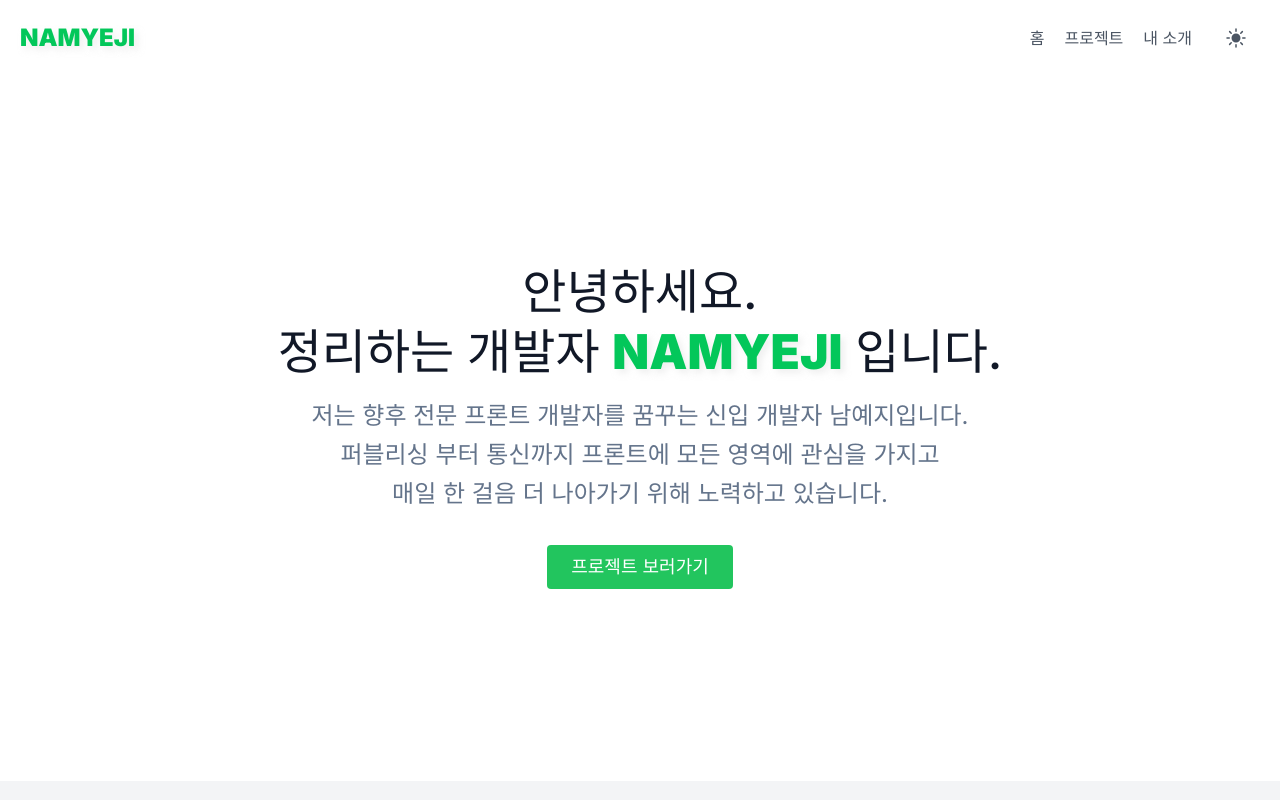
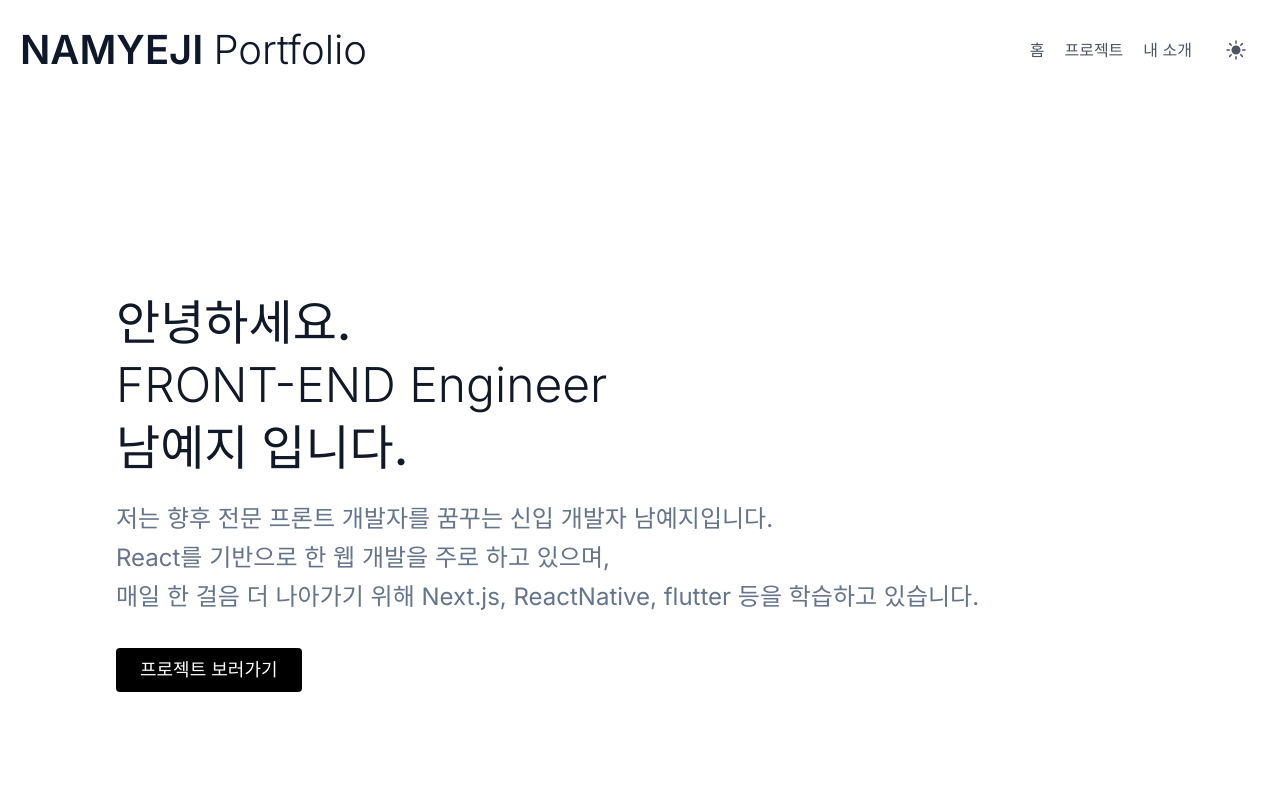
Before and after one commit to namYeJi9q/portfolio, a Next.js app in the folder yeji-portfolio/: page / in a window 1280 px wide. Shown: the top 800 px of the page. Built offline with nearby package versions, Linux system fonts and the light colour scheme.

Commit message:
[fix] color 및 theme 수정

```diff
--- a/yeji-portfolio/src/app/_components/Header.tsx
+++ b/yeji-portfolio/src/app/_components/Header.tsx
@@ -9,40 +9,42 @@ export default function Header() {
                     href={"/"}
                     className="flex title-font font-medium items-center text-gray-900 mb-4 md:mb-0"
                 >
-                    {/* <svg
-                        xmlns="http://www.w3.org/2000/svg"
-                        viewBox="0 0 384 512"
-                        height="12"
-                        width="9"
-                        viewTarget="0 0 384 512"
-                        color="#03c75a"
-                    >
-                        <path d="M21.1 33.9c12.7-4.6 26.9-.7 35.5 9.6L320 359.6V64c0-17.7 14.3-32 32-32s32 14.3 32 32V448c0 13.5-8.4 25.5-21.1 30.1s-26.9 .7-35.5-9.6L64 152.4V448c0 17.7-14.3 32-32 32s-32-14.3-32-32V64C0 50.5 8.4 38.5 21.1 33.9z" />
-                    </svg> */}
-                    <span
+                    <h1
                         style={{
-                            fontWeight: 900,
-                            color: `#03c75a`,
-                            textShadow: "4px 4px 6px rgba(225, 225, 225, 0.5)",
-                            fontSize: "24px",
+                            fontSize: 40,
+                            fontWeight: 600,
+                            // textShadow: "4px 4px 6px rgba(225, 225, 225, 0.5)",
                         }}
                     >
-                        NAMYEJI
-                    </span>{" "}
+                        NAMYEJI{" "}
+                        <span
+                            style={{
+                                fontSize: 40,
+                                fontWeight: 300,
+                                // textShadow:
+                                //     "4px 4px 6px rgba(225, 225, 225, 0.5)",
+                            }}
+                        >
+                            Portfolio
+                        </span>
+                    </h1>
                 </Link>
                 <nav className="md:ml-auto flex flex-wrap items-center text-base justify-center">
-                    <Link href={"/"} className="mr-5 hover:text-gray-900">
+                    <Link
+                        href={"/"}
+                        className="mr-5 hover:text-gray-900 dark:hover:text-gray-100"
+                    >
                         홈
                     </Link>
                     <Link
                         href={"/projects"}
-                        className="mr-5 hover:text-gray-900"
+                        className="mr-5 hover:text-gray-900 dark:hover:text-gray-100"
                     >
                         프로젝트
                     </Link>
                     <Link
                         href={"/about-me"}
-                        className="mr-5 hover:text-gray-900"
+                        className="mr-5 hover:text-gray-900 dark:hover:text-gray-100"
                     >
                         내 소개
                     </Link>
--- a/yeji-portfolio/src/app/about-me/page.tsx
+++ b/yeji-portfolio/src/app/about-me/page.tsx
@@ -2,7 +2,7 @@ import Image from "next/image";
 
 export default function AboutMe() {
     return (
-        <section className="text-gray-600 body-font">
+        <section className="text-gray-500 body-font">
             <div className="container px-5 py-24 mx-auto flex flex-col">
                 <div className="lg:w-4/6 mx-auto">
                     <div className="flex flex-col sm:flex-row mt-10">
@@ -23,13 +23,13 @@ export default function AboutMe() {
                             </div>
                             <div className="flex flex-col items-center text-center justify-center">
                                 <h2 className="font-medium title-font mt-4 text-gray-900 text-lg">
-                                    Phoebe Caulfield
+                                    남예지(FE Engineer)
                                 </h2>
                                 <div className="w-12 h-1 bg-indigo-500 rounded mt-2 mb-4"></div>
                                 <p className="text-base">
                                     앞으로 10년 안에 두각을 나타낼 천재 호소인
                                     <br />
-                                    프론트앤드 개발자
+                                    {"[1년 차]"}
                                 </p>
                             </div>
                         </div>
--- a/yeji-portfolio/src/app/globals.css
+++ b/yeji-portfolio/src/app/globals.css
@@ -7,7 +7,7 @@
 @import "tailwindcss/utilities";
 
 .custom-leading {
-    line-height: 1.5;
+    line-height: 1.3;
 }
 
 .bg-primary {
--- a/yeji-portfolio/src/app/page.tsx
+++ b/yeji-portfolio/src/app/page.tsx
@@ -2,40 +2,44 @@ import Link from "next/link";
 
 export default function Home() {
     return (
-        <main className="flex flex-col items-center justify-between p-24">
+        <main className="flex flex-col items-left justify-between p-24">
             <section className="text-gray-600 body-font">
-                <div className="container mx-auto flex px-5 py-24 items-center justify-center flex-col">
-                    {/* <Image className="lg:w-2/6 md:w-3/6 w-5/6 mb-10 object-cover object-center rounded" alt="hero" src="https://dummyimage.com/720x600" /> */}
-                    <div className="text-center  w-full">
-                        <h1 className="title-font sm:text-5xl text-3xl mb-5 font-medium text-gray-900">
-                            <span className="inline-block mb-3">
+                <div className="container mx-auto flex px-5 py-24 items-start justify-start flex-col">
+                    {/* <Image
+                        className="lg:w-2/6 md:w-3/6 w-5/6 mb-10 object-cover object-center rounded"
+                        alt="hero"
+                        src="https://dummyimage.com/720x600"
+                    /> */}
+                    <div className="text-left  w-full">
+                        <h1 className="title-font sm:text-5xl text-3xl mb-5 font-medium text-gray-900 ">
+                            <span className="inline-block custom-leading">
                                 안녕하세요.
                             </span>
                             <br />
-                            정리하는 개발자{" "}
                             <span
+                                className="custom-leading"
                                 style={{
-                                    fontWeight: 900,
-                                    color: `#03c75a`,
-                                    textShadow:
-                                        "4px 4px 6px rgba(225, 225, 225, 0.5)",
+                                    fontWeight: 300,
                                 }}
                             >
-                                NAMYEJI
-                            </span>{" "}
-                            입니다.
+                                FRONT-END Engineer
+                            </span>
+                            <br />
+                            <span className="custom-leading">
+                                남예지 입니다.
+                            </span>
                         </h1>
                         <p className="w-full mb-8 text-2xl leading-relaxed">
                             저는 향후 전문 프론트 개발자를 꿈꾸는 신입 개발자
                             남예지입니다.
                             <br />
-                            퍼블리싱 부터 통신까지 프론트에 모든 영역에 관심을
-                            가지고
-                            <br /> 매일 한 걸음 더 나아가기 위해 노력하고
-                            있습니다.
+                            React를 기반으로 한 웹 개발을 주로 하고 있으며,
+                            <br /> 매일 한 걸음 더 나아가기 위해 Next.js,
+                            ReactNative, flutter 등을 학습하고 있습니다.
+                            <br />
                         </p>
-                        <div className="flex justify-center">
-                            <button className="inline-flex text-2xl bg-green-500 border-0 py-2 px-6 focus:outline-none hover:bg-green-600 rounded text-lg text-white">
+                        <div className="flex justify-start">
+                            <button className="inline-flex text-2xl bg-black dark:bg-white border-0 py-2 px-6 focus:outline-none rounded text-lg text-white dark:text-black">
                                 <Link href="projects">프로젝트 보러가기</Link>
                             </button>
                         </div>
--- a/yeji-portfolio/src/app/projects/page.tsx
+++ b/yeji-portfolio/src/app/projects/page.tsx
@@ -1,35 +1,64 @@
 import Head from "next/head";
 
+type ProjectResult = {
+    id: number;
+};
+type Project = {
+    results: ProjectResult;
+};
+
 async function getPostById() {
-    const response = await fetch(
-        "https://api.notion.com/v1/databases/60939f90361c491f81d0c055bb755d59/query",
-        {
-            method: "GET",
-            headers: {
-                Accept: "application/json",
-                Authorization: `Bearer secret_R5Scz5I28MStl5J7zfHZCYIMWjKhORqd771bnKwyKnJ`,
-            },
+    try {
+        const response = await fetch(
+            "https://api.notion.com/v1/databases/60939f90361c491f81d0c055bb755d59/query"
+            // {
+            //     method: "GET",
+            //     headers: {
+            //         Accept: "application/json",
+            //         Authorization: `Bearer secret_R5Scz5I28MStl5J7zfHZCYIMWjKhORqd771bnKwyKnJ`,
+            //     },
+            // }
+        );
+
+        if (!response.ok) {
+            throw new Error("failed to fatch data");
         }
-    );
-    return response.json();
+
+        const data = await response.json();
+        console.log(data);
+        return data;
+    } catch (e) {
+        console.error("error fetching", e);
+        return [];
+    }
 }
 
 export default async function Projects() {
-    const post = await getPostById();
-    console.log(post);
-
+    const data = await getPostById();
+    console.log(data);
     return (
         <>
             <div className="flex flex-col items-center justify-center px-3 mb-10">
                 <Head>
-                    <title>빡코딩 포트폴리오</title>
-                    <meta name="description" content="오늘도 빡코딩!" />
+                    <title>Project</title>
+                    <meta name="description" content="Project!" />
                     <link rel="icon" href="/favicon.ico" />
                 </Head>
                 <h1 className="text-4xl font-bold sm:text-6xl">
-                    총 프로젝트 :<span className="pl-4 text-blue-500"></span>
+                    총 프로젝트 :
+                    <span className="pl-4 text-blue-500">{data.length}</span>
                 </h1>
             </div>
         </>
     );
 }
+
+// Projects.getStaticProps = async () => {
+//     const post = await getPostById();
+//     // return {
+//     //     props: {},
+//     // };
+//     props: {
+//         post;
+//     }
+// };
--- a/yeji-portfolio/src/app/provider.tsx
+++ b/yeji-portfolio/src/app/provider.tsx
@@ -5,7 +5,7 @@ import { ReactNode } from "react";
 const ThemeProviders = ({ children }: { children: ReactNode }) => {
     return (
         <ThemeProvider enableSystem={true} attribute="class">
-            {children}
+            <>{children}</>
         </ThemeProvider>
     );
 };
```
Also changed, not shown: yeji-portfolio/package.json (indentation only), 1 other file (tests, documents, lock files or other folders).
